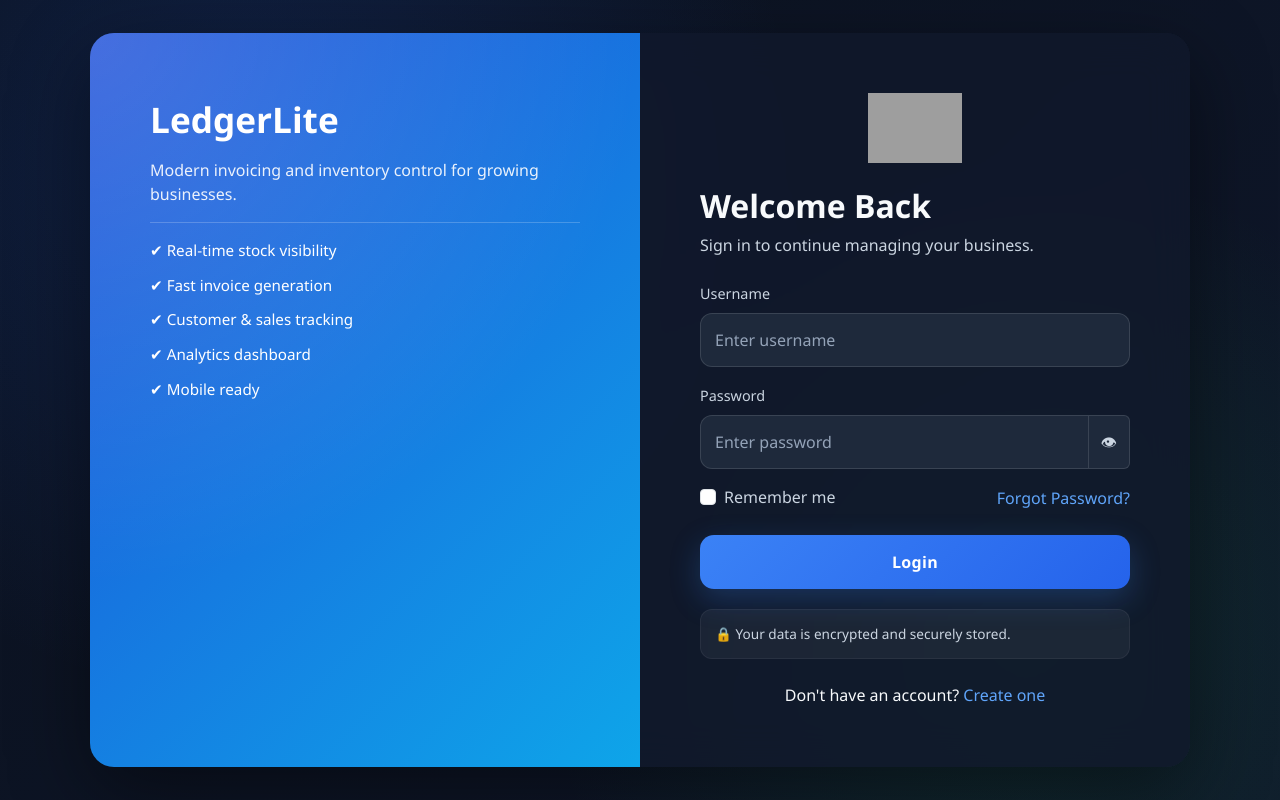
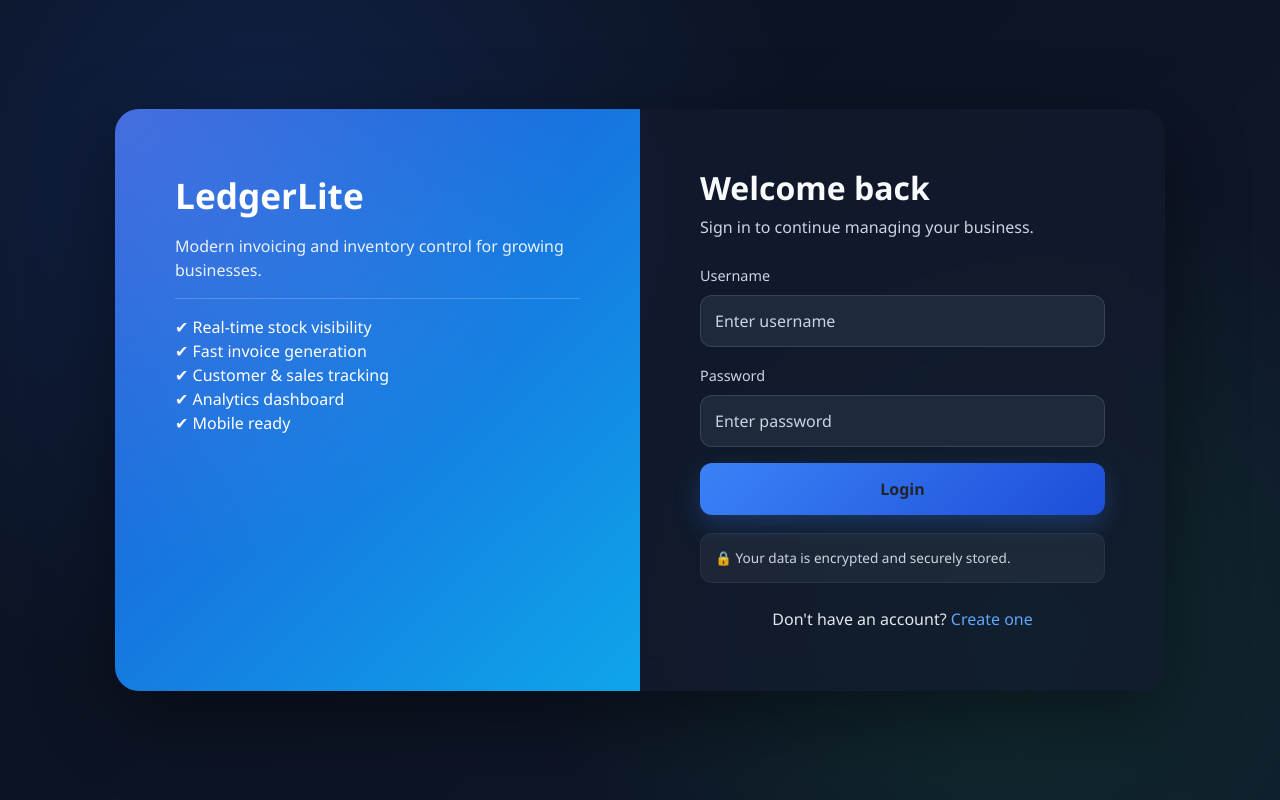
Before and after one commit to nia-cloud-official/LedgerLite, a Django app: page /login/ in a window 1280 px wide. Run offline with Django 5.2, Linux system fonts and the light colour scheme; parts of the project's set-up code (start-up, migrations or seed data) failed here and were passed over; grey boxes are pictures that could not be loaded.

Commit message:
final push no logo though

```diff
--- a/templates/login.html
+++ b/templates/login.html
@@ -17,27 +17,31 @@ body{
     font-family:"Segoe UI",system-ui,-apple-system,sans-serif;
 
     background:
-        radial-gradient(circle at 20% 20%, rgba(37,99,235,.18), transparent 45%),
-        radial-gradient(circle at 80% 80%, rgba(34,197,94,.12), transparent 40%),
+        radial-gradient(circle at 20% 20%, rgba(37,99,235,0.18), transparent 45%),
+        radial-gradient(circle at 80% 80%, rgba(34,197,94,0.12), transparent 40%),
         linear-gradient(135deg,#0b1220,#0f172a);
 
     display:flex;
     align-items:center;
     justify-content:center;
     padding:24px;
+
     color:#e5e7eb;
 }
 
-/* ===== CARD ===== */
+/* ===== MAIN CARD ===== */
 .main-card{
     width:100%;
-    max-width:1100px;
+    max-width:1050px;
+
     border:none;
     border-radius:24px;
     overflow:hidden;
-    background:rgba(255,255,255,.04);
-    backdrop-filter:blur(20px);
-    box-shadow:0 25px 80px rgba(0,0,0,.45);
+
+    background:rgba(255,255,255,0.04);
+    backdrop-filter:blur(18px);
+
+    box-shadow:0 25px 80px rgba(0,0,0,0.45);
 }
 
 /* ===== LEFT PANEL ===== */
@@ -52,40 +56,30 @@ body{
     content:"";
     position:absolute;
     inset:0;
-    background:
-        radial-gradient(circle at top left,
-        rgba(255,255,255,.18),
-        transparent 60%);
+    background:radial-gradient(circle at top left, rgba(255,255,255,0.18), transparent 60%);
     pointer-events:none;
 }
 
-.logo-text{
+.logo{
     font-size:2.2rem;
     font-weight:800;
 }
 
 .tagline{
     margin-top:12px;
-    opacity:.9;
-    font-size:1rem;
-}
-
-.feature{
-    margin-bottom:12px;
-    font-size:.95rem;
+    opacity:0.9;
 }
 
 /* ===== RIGHT PANEL ===== */
 .right-panel{
     padding:60px;
-    background:rgba(15,23,42,.78);
+    background:rgba(15,23,42,0.72);
     color:#f8fafc;
 }
 
-/* ===== LOGO ===== */
-.login-logo{
-    height:70px;
-    width:auto;
+/* ===== HEADINGS ===== */
+h2{
+    font-weight:700;
 }
 
 /* ===== TEXT ===== */
@@ -93,40 +87,44 @@ body{
     color:#cbd5e1 !important;
 }
 
-.form-label{
-    color:#cbd5e1;
-    font-size:.9rem;
-    margin-bottom:8px;
+p, small, .text-center{
+    color:#e2e8f0 !important;
 }
 
-/* ===== INPUTS ===== */
+/* ===== INPUT FIX (IMPORTANT PART) ===== */
+
 .form-control{
-    height:54px;
+    height:52px;
+
     border-radius:12px;
+
     background:#1e293b !important;
-    border:1px solid rgba(255,255,255,.12) !important;
-    color:#fff !important;
+
+    border:1px solid rgba(255,255,255,0.12) !important;
+
+    color:#ffffff !important;
+
     padding-left:14px;
 }
 
+/* placeholder FIX */
 .form-control::placeholder{
-    color:#94a3b8 !important;
+    color:#cbd5e1 !important;
+    opacity:1 !important;
 }
 
+/* focus */
 .form-control:focus{
     background:#243244 !important;
+
     border-color:#3b82f6 !important;
-    color:#fff !important;
-    box-shadow:0 0 0 4px rgba(59,130,246,.20) !important;
+
+    color:#ffffff !important;
+
+    box-shadow:0 0 0 3px rgba(59,130,246,0.20) !important;
 }
 
-.input-group .btn{
-    border-color:rgba(255,255,255,.12);
-    background:#1e293b;
-    color:#cbd5e1;
-}
-
-/* ===== AUTOFILL FIX ===== */
+/* autofill FIX (Chrome) */
 input:-webkit-autofill,
 input:-webkit-autofill:hover,
 input:-webkit-autofill:focus{
@@ -135,44 +133,31 @@ input:-webkit-autofill:focus{
     transition:background-color 5000s ease-in-out 0s;
 }
 
+/* ===== LABELS ===== */
+.form-label{
+    font-size:0.9rem;
+    color:#cbd5e1;
+}
+
 /* ===== BUTTON ===== */
 .btn-login{
-    height:54px;
-    border-radius:14px;
+    height:52px;
+    border-radius:12px;
+
     font-weight:700;
-    letter-spacing:.3px;
+
+    background:linear-gradient(135deg,#3b82f6,#1d4ed8);
+
     border:none;
-    color:#fff;
 
-    background:
-        linear-gradient(
-            135deg,
-            #3b82f6,
-            #2563eb
-        );
+    box-shadow:0 10px 25px rgba(59,130,246,0.25);
 
-    transition:.25s;
-
-    box-shadow:
-        0 10px 30px rgba(59,130,246,.25);
+    transition:0.25s;
 }
 
 .btn-login:hover{
     transform:translateY(-2px);
-
-    box-shadow:
-        0 18px 40px rgba(59,130,246,.35);
-}
-
-/* ===== PRIVACY ===== */
-.privacy-box{
-    margin-top:20px;
-    padding:14px;
-    border-radius:12px;
-    background:rgba(255,255,255,.05);
-    border:1px solid rgba(255,255,255,.06);
-    color:#cbd5e1;
-    font-size:.85rem;
+    box-shadow:0 15px 35px rgba(59,130,246,0.35);
 }
 
 /* ===== LINKS ===== */
@@ -183,25 +168,33 @@ a{
 
 a:hover{
     color:#93c5fd;
+    text-decoration:underline;
 }
 
-.form-check-label{
+/* ===== PRIVACY BOX ===== */
+.privacy-box{
+    margin-top:18px;
+    padding:14px;
+
+    border-radius:12px;
+
+    background:rgba(255,255,255,0.05);
+
+    border:1px solid rgba(255,255,255,0.06);
+
     color:#cbd5e1;
+
+    font-size:0.85rem;
 }
 
 /* ===== MOBILE ===== */
 @media(max-width:768px){
-
-    body{
-        padding:15px;
-    }
-
     .left-panel{
         display:none;
     }
 
     .right-panel{
-        padding:35px;
+        padding:40px;
     }
 }
 
@@ -214,130 +207,59 @@ a:hover{
 
 <div class="row g-0">
 
-    <!-- LEFT PANEL -->
+<!-- LEFT -->
 <div class="col-md-6">
     <div class="left-panel h-100">
 
-            <div class="logo-text">LedgerLite</div>
+        <div class="logo">LedgerLite</div>
 
         <div class="tagline">
             Modern invoicing and inventory control for growing businesses.
         </div>
 
-            <hr style="opacity:.2;">
+        <hr style="opacity:0.2;">
 
-            <div class="feature">✔ Real-time stock visibility</div>
-            <div class="feature">✔ Fast invoice generation</div>
-            <div class="feature">✔ Customer & sales tracking</div>
-            <div class="feature">✔ Analytics dashboard</div>
-            <div class="feature">✔ Mobile ready</div>
+        <div>✔ Real-time stock visibility</div>
+        <div>✔ Fast invoice generation</div>
+        <div>✔ Customer & sales tracking</div>
+        <div>✔ Analytics dashboard</div>
+        <div>✔ Mobile ready</div>
 
     </div>
 </div>
 
-    <!-- RIGHT PANEL -->
+<!-- RIGHT -->
 <div class="col-md-6">
-
     <div class="right-panel">
 
-            <div class="text-center mb-4">
-                <img src="/static/logo-nobg.png"
-                     alt="LedgerLite"
-                     class="login-logo">
-            </div>
-
-            <h2 class="fw-bold">Welcome Back</h2>
+        <h2>Welcome back</h2>
 
         <p class="text-muted mb-4">
             Sign in to continue managing your business.
         </p>
 
-            {% if messages %}
-                {% for message in messages %}
-                    <div class="alert alert-{{ message.tags }}">
-                        {{ message }}
-                    </div>
-                {% endfor %}
-            {% endif %}
-
         <form method="POST">
-
             {% csrf_token %}
 
             <div class="mb-3">
-
-                    <label class="form-label">
-                        Username
-                    </label>
-
-                    <input
-                        type="text"
-                        name="username"
+                <label class="form-label">Username</label>
+                <input type="text" name="username"
                     class="form-control"
                     placeholder="Enter username"
-                        autocomplete="username"
                     required>
-
             </div>
 
             <div class="mb-3">
-
-                    <label class="form-label">
-                        Password
-                    </label>
-
-                    <div class="input-group">
-
-                        <input
-                            type="password"
-                            id="password"
-                            name="password"
+                <label class="form-label">Password</label>
+                <input type="password" name="password"
                     class="form-control"
                     placeholder="Enter password"
-                            autocomplete="current-password"
                     required>
-
-                        <button
-                            type="button"
-                            class="btn"
-                            onclick="togglePassword()">
-                            👁
-                        </button>
-
             </div>
 
-                </div>
-
-                <div class="d-flex justify-content-between align-items-center mb-4">
-
-                    <div class="form-check">
-                        <input
-                            class="form-check-input"
-                            type="checkbox"
-                            id="remember">
-
-                        <label
-                            class="form-check-label"
-                            for="remember">
-                            Remember me
-                        </label>
-                    </div>
-
-                    <a href="#">
-                        Forgot Password?
-                    </a>
-
-                </div>
-
-                <button
-                    type="submit"
-                    id="loginBtn"
-                    class="btn btn-login w-100">
-
+            <button class="btn btn-login w-100">
                 Login
-
             </button>
-
         </form>
 
         <div class="privacy-box">
@@ -345,46 +267,16 @@ a:hover{
         </div>
 
         <div class="text-center mt-4">
-                Don't have an account?
-                <a href="{% url 'register' %}">
-                    Create one
-                </a>
+            <span>Don't have an account?</span>
+            <a href="{% url 'register' %}">Create one</a>
+        </div>
+
+    </div>
 </div>
 
 </div>
 
 </div>
 
-</div>
-
-</div>
-
-<script>
-
-function togglePassword(){
-
-    const field =
-        document.getElementById("password");
-
-    field.type =
-        field.type === "password"
-        ? "text"
-        : "password";
-}
-
-document.querySelector("form")
-.addEventListener("submit", function(){
-
-    const btn =
-        document.getElementById("loginBtn");
-
-    btn.disabled = true;
-
-    btn.innerHTML =
-        "Signing In...";
-});
-
-</script>
-
 </body>
 </html>
```
Also changed, not shown: invoicepro/settings.py (+26 -15 lines), db.sqlite3, 4 other files. Lines whose indentation alone changed are shown as unchanged.
